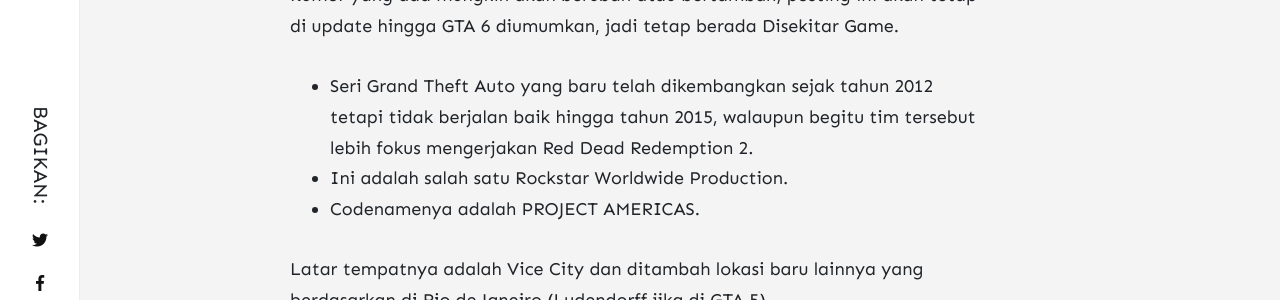
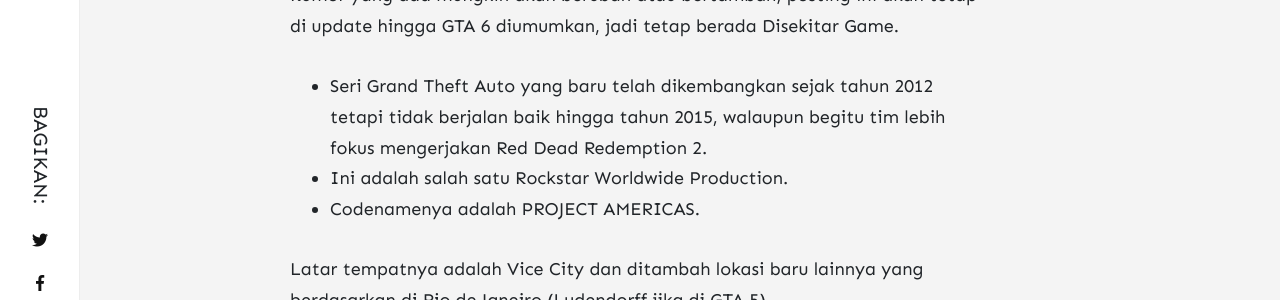
Before and after one commit to arytapermana/dsg-web, a Jekyll site: the page built from _posts/2020-10-24-gta-6-tanggal-rilis-berita-dan-desas-desusnya-rumor.md, in a window 1280 px wide and 900 px high, scrolled down 1152 px. Shown: the part 185-485 px from the top of the window. Built offline with Jekyll 4.4.1, drawn with Linux system fonts in a browser that asks for light colours; nearby versions of some CDN libraries; comment, search, counter and statistics services are not loaded.

Commit message:
Update Blog “2020-10-24-gta-6-tanggal-rilis-berita-dan-desas-desusnya-rumor”

```diff
--- a/_posts/2020-10-24-gta-6-tanggal-rilis-berita-dan-desas-desusnya-rumor.md
+++ b/_posts/2020-10-24-gta-6-tanggal-rilis-berita-dan-desas-desusnya-rumor.md
@@ -14,7 +14,7 @@
 
 Rumor yang ada mungkin akan berubah atau bertambah, posting ini akan tetap di update hingga GTA 6 diumumkan, jadi tetap berada Disekitar Game.
 
-* Seri Grand Theft Auto yang baru telah dikembangkan sejak tahun 2012 tetapi tidak berjalan baik hingga tahun 2015, walaupun begitu tim tersebut lebih fokus mengerjakan Red Dead Redemption 2.
+* Seri Grand Theft Auto yang baru telah dikembangkan sejak tahun 2012 tetapi tidak berjalan baik hingga tahun 2015, walaupun begitu tim lebih fokus mengerjakan Red Dead Redemption 2.
 * Ini adalah salah satu Rockstar Worldwide Production.
 * Codenamenya adalah PROJECT AMERICAS.
 
```
